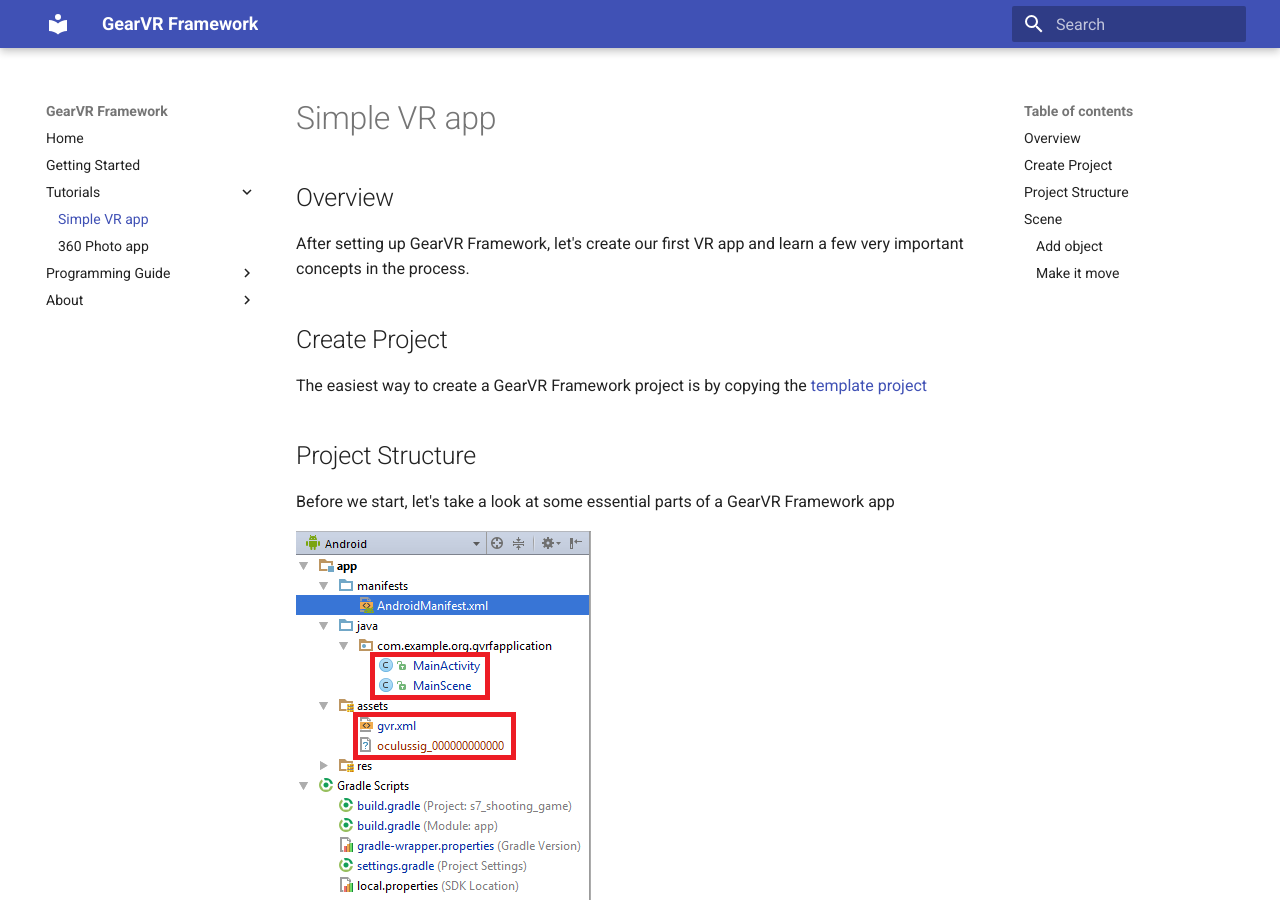
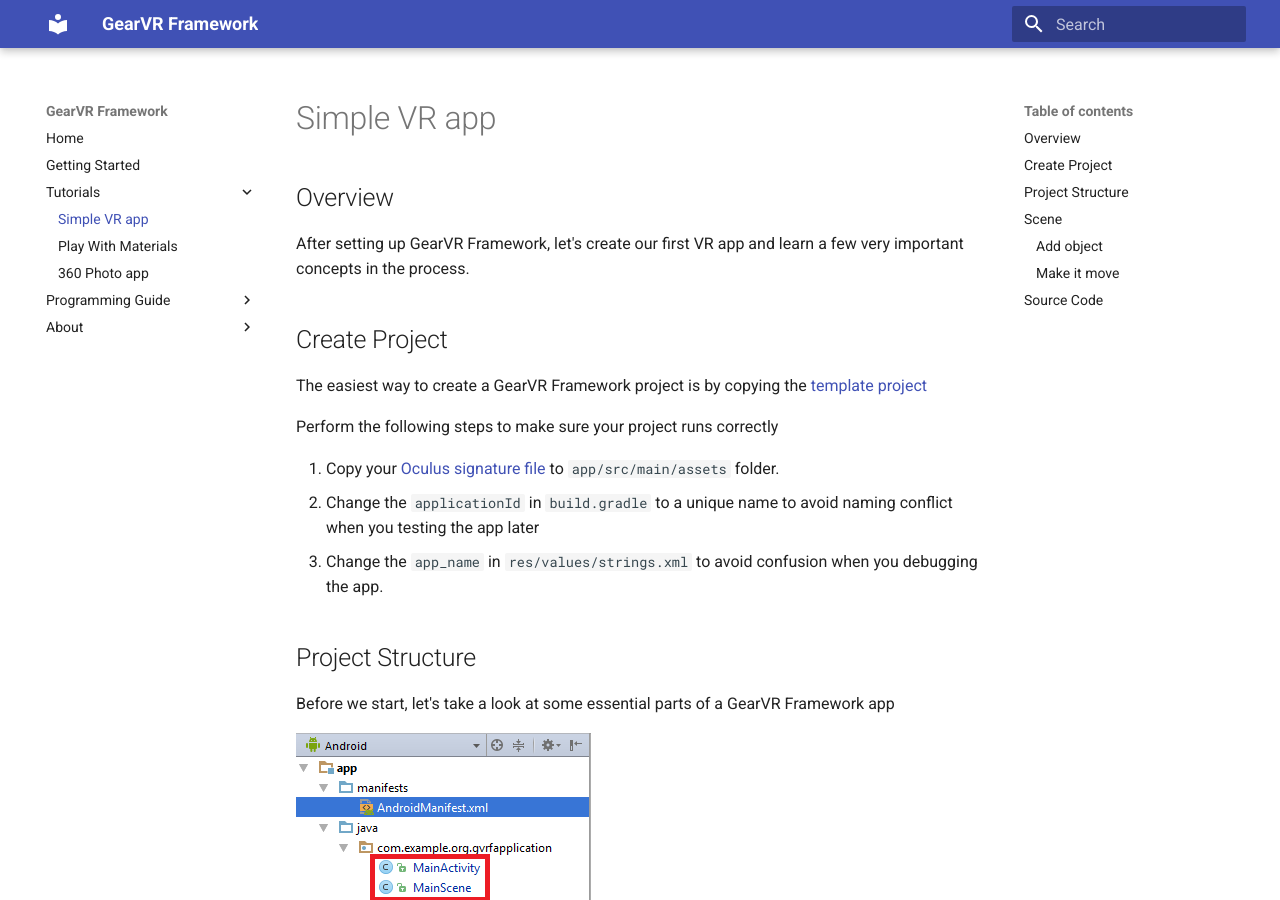
Before and after one commit to nitosan/GearVRf-docs, an MkDocs documentation site: the page built from docs/tutorials/simple_vr_app.md, in a window 1280 px wide and 900 px high. Built offline with MkDocs 1.6.1 and Material for MkDocs 9.7.7, drawn with Linux system fonts in a browser that asks for light colours; old or Windows-style settings are respelled for this version of MkDocs; some of the changed text lies outside the part shown.

Commit message:
Add material tutorial

```diff
--- a/docs/tutorials/simple_vr_app.md
+++ b/docs/tutorials/simple_vr_app.md
@@ -4,6 +4,12 @@ After setting up GearVR Framework, let's create our first VR app and learn a few
 
 ## Create Project
 The easiest way to create a GearVR Framework project is by copying the [template project](https://github.com/nitosan/GearVRf-template)
+
+Perform the following steps to make sure your project runs correctly
+
+1. Copy your [Oculus signature file](https://developer.oculus.com/osig/) to `app/src/main/assets` folder.
+1. Change the `applicationId` in `build.gradle` to a unique name to avoid naming conflict when you testing the app later
+1. Change the `app_name` in `res/values/strings.xml` to avoid confusion when you debugging the app.
 
 ## Project Structure
 Before we start, let's take a look at some essential parts of a GearVR Framework app
@@ -78,6 +84,7 @@ Add the following code to the `onStep()` function
 
 Build and run the app, you should be able to see a rotating cube.
 
-Now that you have a rotating cube in VR, feel free to try different things, how about, change it's color, make it scalue up and down or move it around.
+Now that you have a rotating cube in VR, feel free to try different things: change it's color, make it scale up and down or move it around.
 
-[Source Code](https://github.com/gearvrf/GearVRf-Demos)
+## Source Code
+Complete [Source Code](https://github.com/gearvrf/GearVRf-Demos) for this sample
--- a/mkdocs.yml
+++ b/mkdocs.yml
@@ -18,6 +18,7 @@ pages:
   - Getting Started: getting_started.md
   - Tutorials:
     - Simple VR app: tutorials/simple_vr_app.md
+    - Play With Materials: tutorials/play_with_material.md
     - 360 Photo app: tutorials/360_photo_app.md
   - Programming Guide:
     - Overview: programming_guide/overview.md
```
Also changed, not shown: docs/tutorials/play_with_material.md (added, +29 -0 lines), docs/images/tutorial_material_1.png (added), docs/images/tutorial_material_2.png (added), 1 other file.
